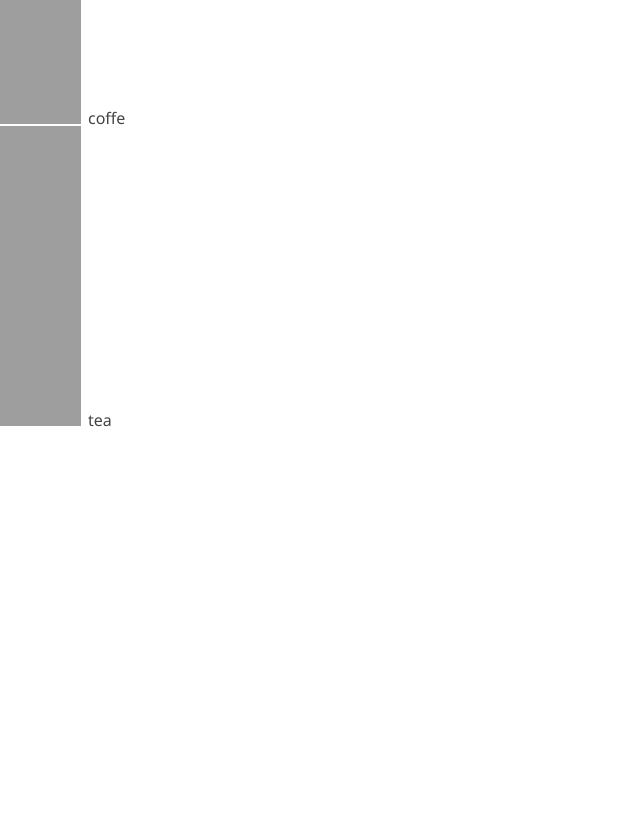
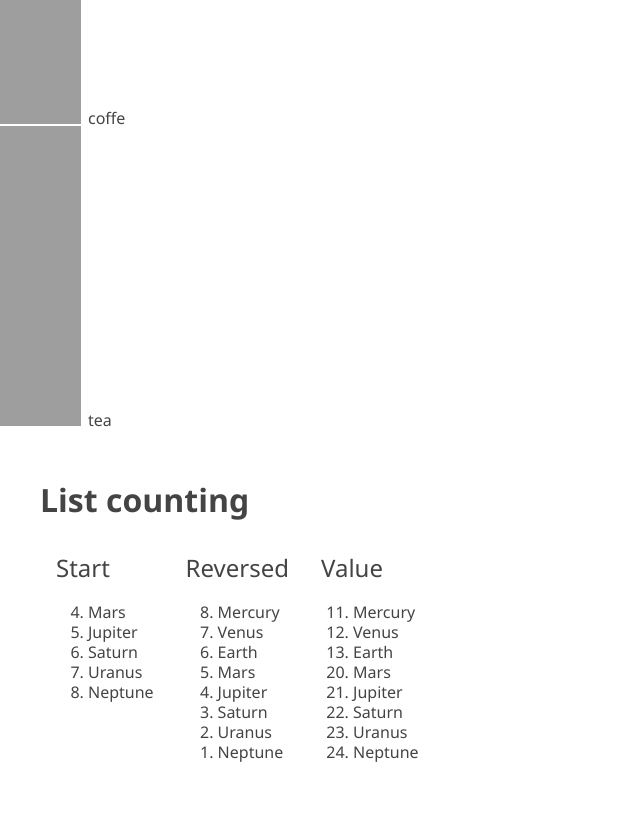
Before and after one commit to kepler003/learning-html-and-css, a plain HTML site: page styling-lists/index.html in a window 1280 px wide. Shown: the part 1786-2605 px from the top of the page, without its empty margins (0-640 px from the left). Before the commit the page ends 2294 px from the top, so only its background shows below. Drawn offline with Linux system fonts and the light colour scheme.

Commit message:
Test list counting

```diff
--- a/styling-lists/index.html
+++ b/styling-lists/index.html
@@ -107,6 +107,45 @@
         </ul>
       </div>
     </div>
+    <div class="row list-counting">
+      <h2 class="header">List counting</h2>
+      <div class="section start">
+        <h3 class="subheader">Start</h3>
+        <ol start="4">
+          <li>Mars</li>
+          <li>Jupiter</li>
+          <li>Saturn</li>
+          <li>Uranus</li>
+          <li>Neptune</li>
+        </ol>
+      </div>
+      <div class="section reversed">
+        <h3 class="subheader">Reversed</h3>
+        <ol reversed>
+          <li>Mercury</li>
+          <li>Venus</li>
+          <li>Earth</li>
+          <li>Mars</li>
+          <li>Jupiter</li>
+          <li>Saturn</li>
+          <li>Uranus</li>
+          <li>Neptune</li>
+        </ol>
+      </div>
+      <div class="section value">
+        <h3 class="subheader">Value</h3>
+        <ol>
+          <li value="11">Mercury</li>
+          <li>Venus</li>
+          <li>Earth</li>
+          <li value="20">Mars</li>
+          <li>Jupiter</li>
+          <li>Saturn</li>
+          <li>Uranus</li>
+          <li>Neptune</li>
+        </ol>
+      </div>
+    </div>
   </div>
 </body>
 </html>
--- a/styling-lists/project.css
+++ b/styling-lists/project.css
@@ -8,7 +8,7 @@ p {
   font-size: 2.4rem;
 }
 
-ul {
+ul, ol {
   margin: 2.4rem 0;
   padding-left: 3.2rem;
 }
@@ -50,3 +50,7 @@ ul {
 .bullet-image ul {
   list-style-image: url("https://upload.wikimedia.org/wikipedia/commons/2/20/SimpleGray_Earth.svg");
 }
+
+.list-counting li {
+  margin: 0.4rem 0;
+}
```
